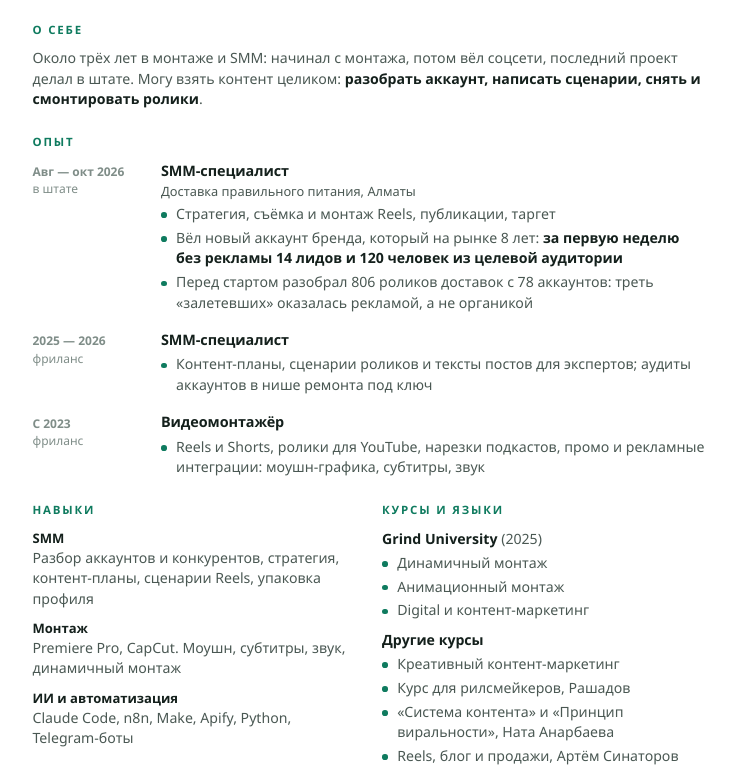
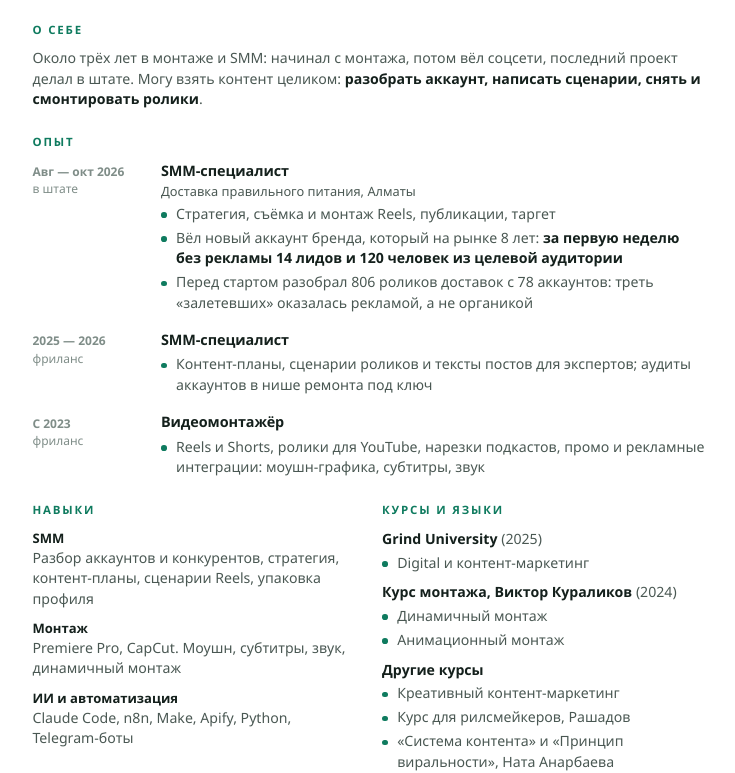
Before and after one commit to crauseipad-star/portfolio, a plain HTML site: page resume-src/resume.html in a window 1280 px wide. Shown: the part 186-959 px from the top of the page, without its empty margins (28-763 px from the left). Drawn offline with Linux system fonts and the light colour scheme.

Commit message:
Резюме: Grind University и курс монтажа Кураликова раздельно
Co-Authored-By: Claude Opus 5.5 <noreply@anthropic.com>

```diff
--- a/resume-src/resume.html
+++ b/resume-src/resume.html
@@ -111,9 +111,13 @@ footer a{color:var(--acc);text-decoration:none;font-weight:600}
     <h2>Курсы и языки</h2>
     <div class="edu"><b>Grind University</b> (2025)
       <ul>
+        <li>Digital и контент-маркетинг</li>
+      </ul>
+    </div>
+    <div class="edu"><b>Курс монтажа, Виктор Кураликов</b> (2024)
+      <ul>
         <li>Динамичный монтаж</li>
         <li>Анимационный монтаж</li>
-        <li>Digital и контент-маркетинг</li>
       </ul>
     </div>
     <div class="edu"><b>Другие курсы</b>
```
Also changed, not shown: 1 other file.
